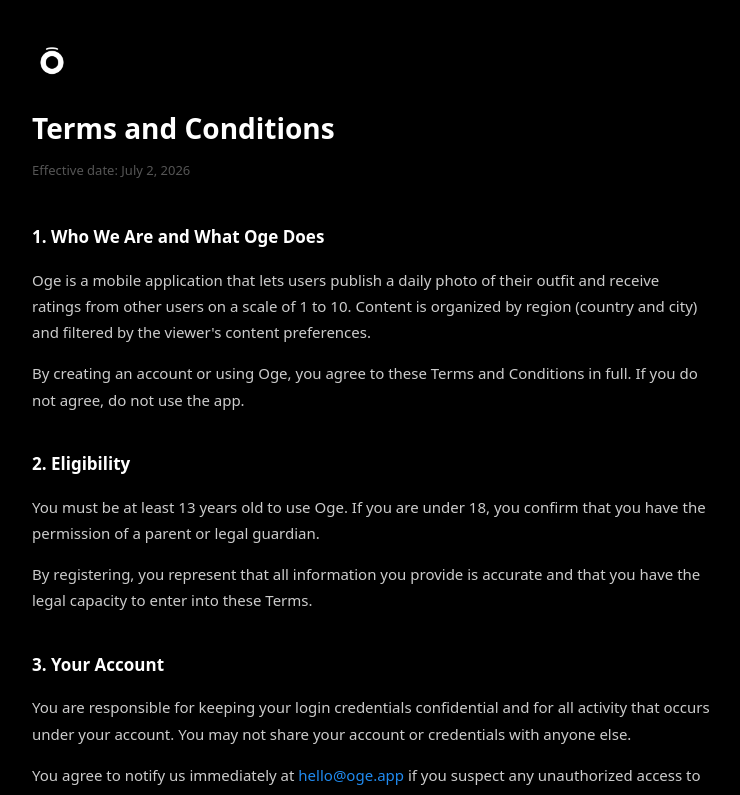
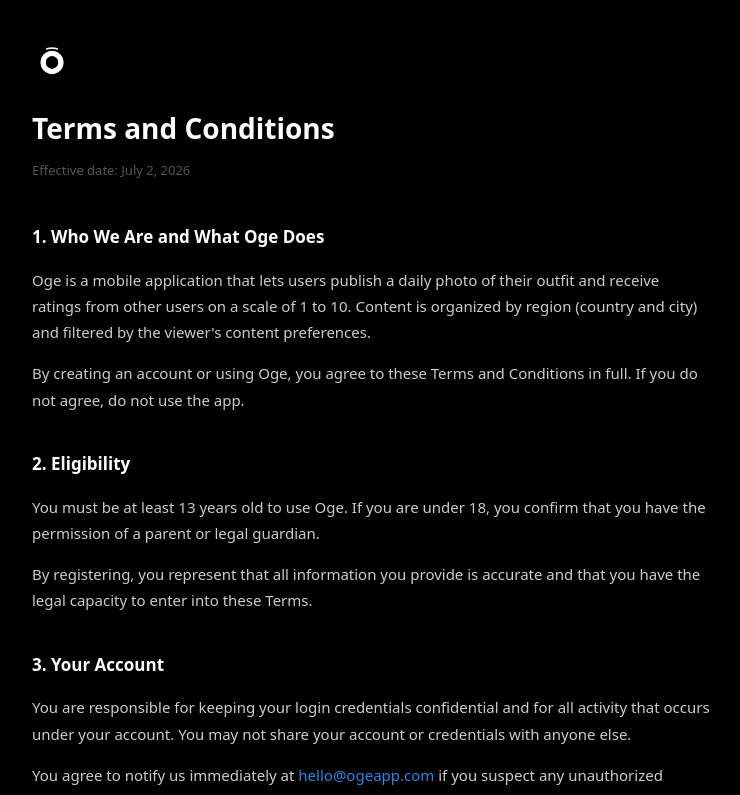
Before and after one commit to sergfdz/oge-web, a Next.js app: page /terms in a window 1280 px wide. Shown: the top 795 px of the page, without its empty margins (268-1008 px from the left). Built offline with nearby package versions, Linux system fonts and the light colour scheme.

Commit message:
fix: update contact email to hello@ogeapp.com

```diff
--- a/app/privacy/page.tsx
+++ b/app/privacy/page.tsx
@@ -3,7 +3,7 @@ export const metadata = {
 };
 
 const EFFECTIVE_DATE = 'July 2, 2026';
-const CONTACT_EMAIL = 'hello@oge.app';
+const CONTACT_EMAIL = 'hello@ogeapp.com';
 
 export default function PrivacyPage() {
   return (
--- a/app/terms/page.tsx
+++ b/app/terms/page.tsx
@@ -3,7 +3,7 @@ export const metadata = {
 };
 
 const EFFECTIVE_DATE = 'July 2, 2026';
-const CONTACT_EMAIL = 'hello@oge.app';
+const CONTACT_EMAIL = 'hello@ogeapp.com';
 
 export default function TermsPage() {
   return (
```
